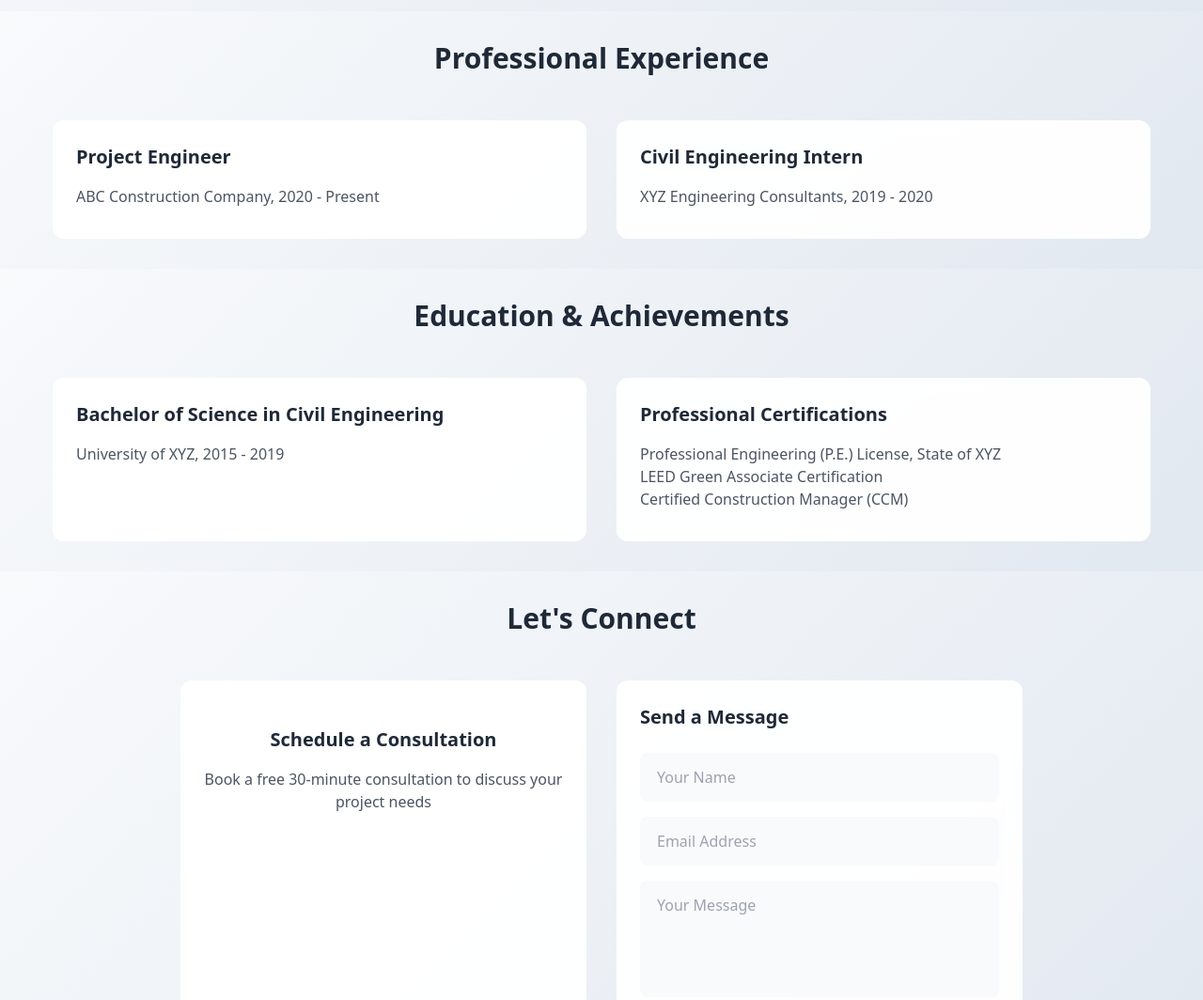
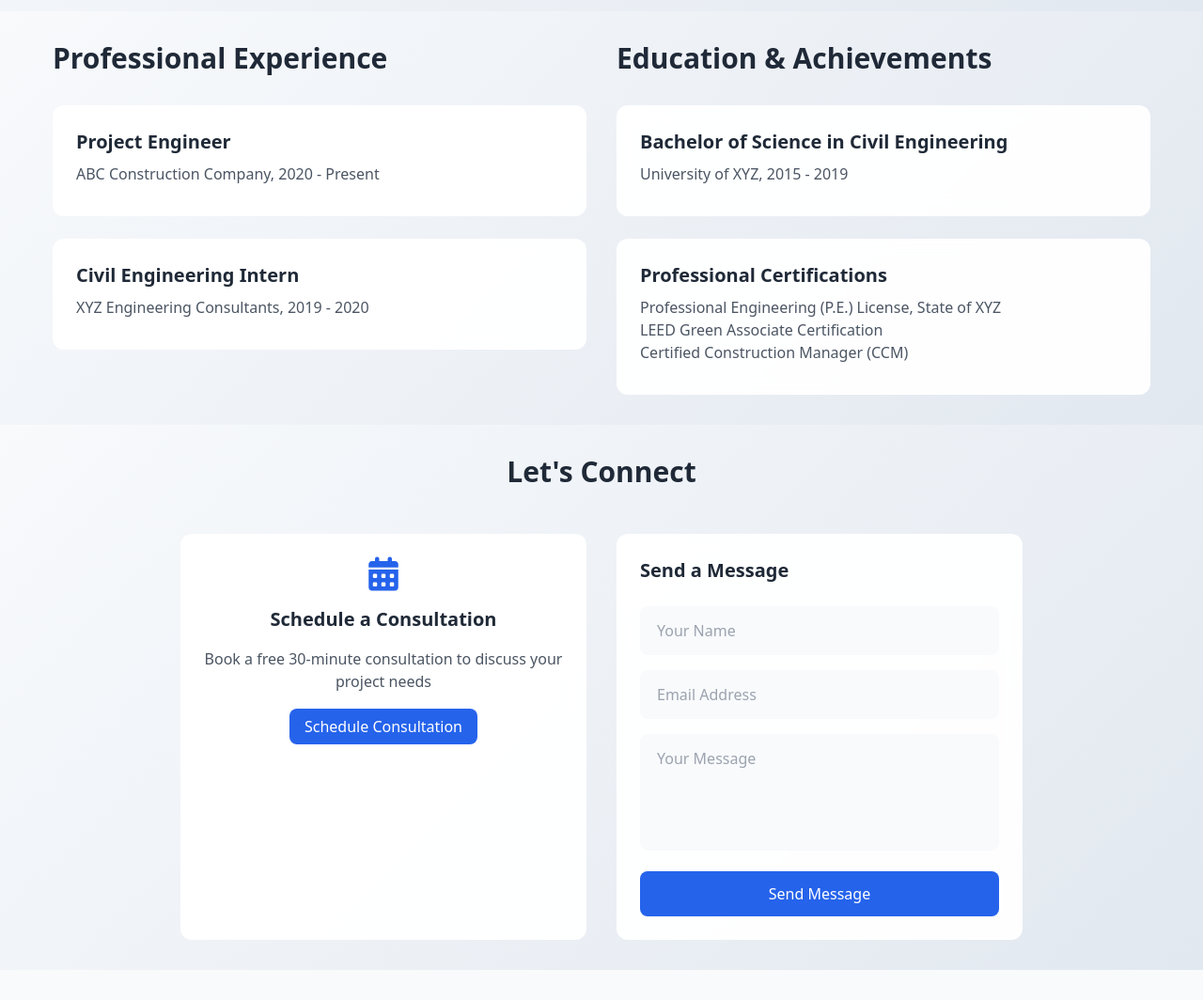
Before and after one commit to ram-polisetti/ManojD, a website: page index.html in a window 1280 px wide. Shown: the part 860-1924 px from the top of the page at 94% size. After the commit the page ends 1892 px from the top, so only its background shows below. Drawn offline with nearby package versions, Linux system fonts and the light colour scheme; files that its build step writes are made by us from their sources.

Commit message:
Completed

```diff
--- a/index.html
+++ b/index.html
@@ -24,9 +24,9 @@
                     <a href="#experience" class="nav-link text-gray-600 hover:text-blue-600 font-medium px-3 py-2">Experience</a>
                     <a href="#education" class="nav-link text-gray-600 hover:text-blue-600 font-medium px-3 py-2">Education</a>
                     <a href="#contact" class="nav-link text-gray-600 hover:text-blue-600 font-medium px-3 py-2">Contact</a>
-                    <button class="bg-blue-600 text-white px-4 py-2 rounded-lg hover:bg-blue-700 transition-all">
+                    <a href="Resume.pdf" target="_blank" class="bg-blue-600 text-white px-4 py-2 rounded-lg hover:bg-blue-700 transition-all">
                         Resume
-                    </button>
+                    </a>
                 </div>
                 <!-- Mobile Menu Button -->
                 <button id="mobile-menu-button" class="md:hidden text-gray-600 hover:text-blue-600">
@@ -42,9 +42,9 @@
                 <a href="#experience" class="block text-gray-600 hover:text-blue-600 font-medium py-2">Experience</a>
                 <a href="#education" class="block text-gray-600 hover:text-blue-600 font-medium py-2">Education</a>
                 <a href="#contact" class="block text-gray-600 hover:text-blue-600 font-medium py-2">Contact</a>
-                <button class="w-full bg-blue-600 text-white px-4 py-2 rounded-lg hover:bg-blue-700 transition-all">
+                <a href="Resume.pdf" target="_blank" class="w-full bg-blue-600 text-white px-4 py-2 rounded-lg hover:bg-blue-700 transition-all">
                     Resume
-                </button>
+                </a>
             </div>
         </div>
     </nav>
@@ -98,54 +98,58 @@
         </div>
     </section>
 
-    <!-- Experience Section -->
-    <section id="experience" class="py-20 gradient-light">
+    <!-- Experience and Education Section -->
+    <section class="py-20 gradient-light">
         <div class="container mx-auto px-6">
-            <h2 class="text-3xl font-bold mb-12 text-center">Professional Experience</h2>
             <div class="grid md:grid-cols-2 gap-8">
+                <!-- Experience -->
+                <div class="w-full">
+                    <h3 class="text-3xl font-bold mb-8">Professional Experience</h3>
+                    <div class="space-y-6">
                         <div class="glass-card p-6 rounded-xl hover-card">
-                    <h3 class="text-xl font-bold mb-4">Project Engineer</h3>
+                            <h4 class="text-xl font-bold mb-2">Project Engineer</h4>
                             <p class="text-gray-600 mb-2">ABC Construction Company, 2020 - Present</p>
                         </div>
                         <div class="glass-card p-6 rounded-xl hover-card">
-                    <h3 class="text-xl font-bold mb-4">Civil Engineering Intern</h3>
+                            <h4 class="text-xl font-bold mb-2">Civil Engineering Intern</h4>
                             <p class="text-gray-600 mb-2">XYZ Engineering Consultants, 2019 - 2020</p>
                         </div>
                     </div>
                 </div>
-    </section>
-
-    <!-- Education Section -->
-    <section id="education" class="py-20 gradient-light">
-        <div class="container mx-auto px-6">
-            <h2 class="text-3xl font-bold mb-12 text-center">Education & Achievements</h2>
-            <div class="grid md:grid-cols-2 gap-8">
+                <!-- Education -->
+                <div class="w-full">
+                    <h3 class="text-3xl font-bold mb-8">Education &amp; Achievements</h3>
+                    <div class="space-y-6">
                         <div class="glass-card p-6 rounded-xl hover-card">
-                    <h3 class="text-xl font-bold mb-4">Bachelor of Science in Civil Engineering</h3>
+                            <h4 class="text-xl font-bold mb-2">Bachelor of Science in Civil Engineering</h4>
                             <p class="text-gray-600 mb-2">University of XYZ, 2015 - 2019</p>
                         </div>
                         <div class="glass-card p-6 rounded-xl hover-card">
-                    <h3 class="text-xl font-bold mb-4">Professional Certifications</h3>
+                            <h4 class="text-xl font-bold mb-2">Professional Certifications</h4>
                             <p class="text-gray-600 mb-2">Professional Engineering (P.E.) License, State of XYZ<br>
                             LEED Green Associate Certification<br>
                             Certified Construction Manager (CCM)</p>
                         </div>
                     </div>
                 </div>
+            </div>
+        </div>
     </section>
 
-    <!-- Contact Section remains unchanged -->
+    <!-- Contact Section -->
     <section id="contact" class="py-20 gradient-light">
         <div class="container mx-auto px-6">
             <h2 class="text-3xl font-bold mb-12 text-center">Let's Connect</h2>
             <div class="max-w-4xl mx-auto grid md:grid-cols-2 gap-8">
                 <div class="glass-card p-6 rounded-xl hover-card">
                     <div class="text-center mb-6">
-                        <i class="fas fa-x-alt text-4xl text-blue-600 mb-4"></i>
+                        <i class="fas fa-calendar-alt text-4xl text-blue-600 mb-4"></i>
                         <h3 class="text-xl font-bold mb-4">Schedule a Consultation</h3>
                         <p class="text-gray-600 mb-6">Book a free 30-minute consultation to discuss your project needs</p>
+                        <a href="https://calendar.google.com/calendar/u/0/appointments/schedules/AcZssZ06YhudnH2toAt_2kiYn_9pNfHOGR0yPnh-RSjwSQzNj4qHC0NM1K-2QxhRvnXw8dWLFFKkYsKB" target="_blank" class="bg-blue-600 text-white px-4 py-2 rounded-lg hover:bg-blue-700 transition-all">
+                            Schedule Consultation
+                        </a>
                     </div>
-                    <!-- Scheduling links remain unchanged -->
                 </div>
 
                 <!-- Contact Form remains unchanged -->
```
Also changed, not shown: 1 other file. Lines whose indentation alone changed are shown as unchanged.
